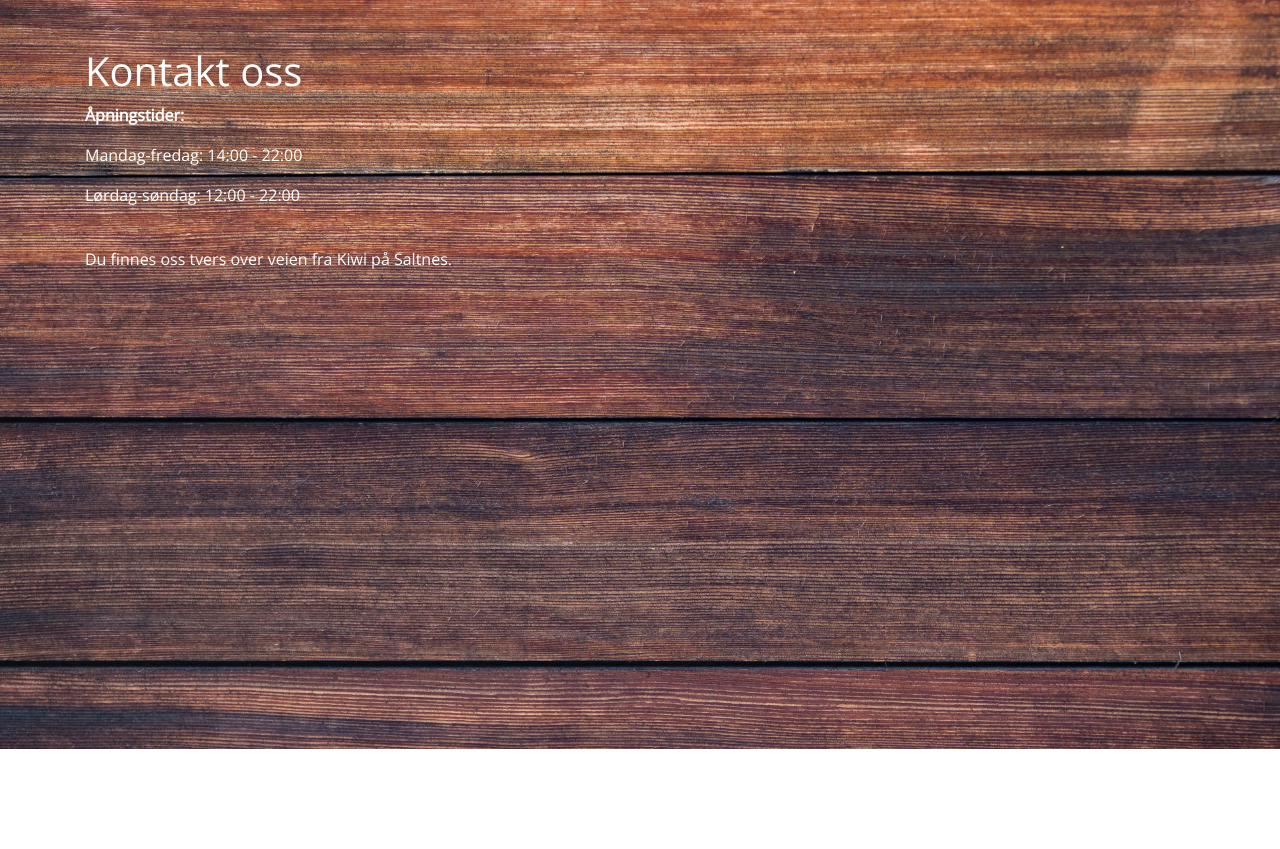
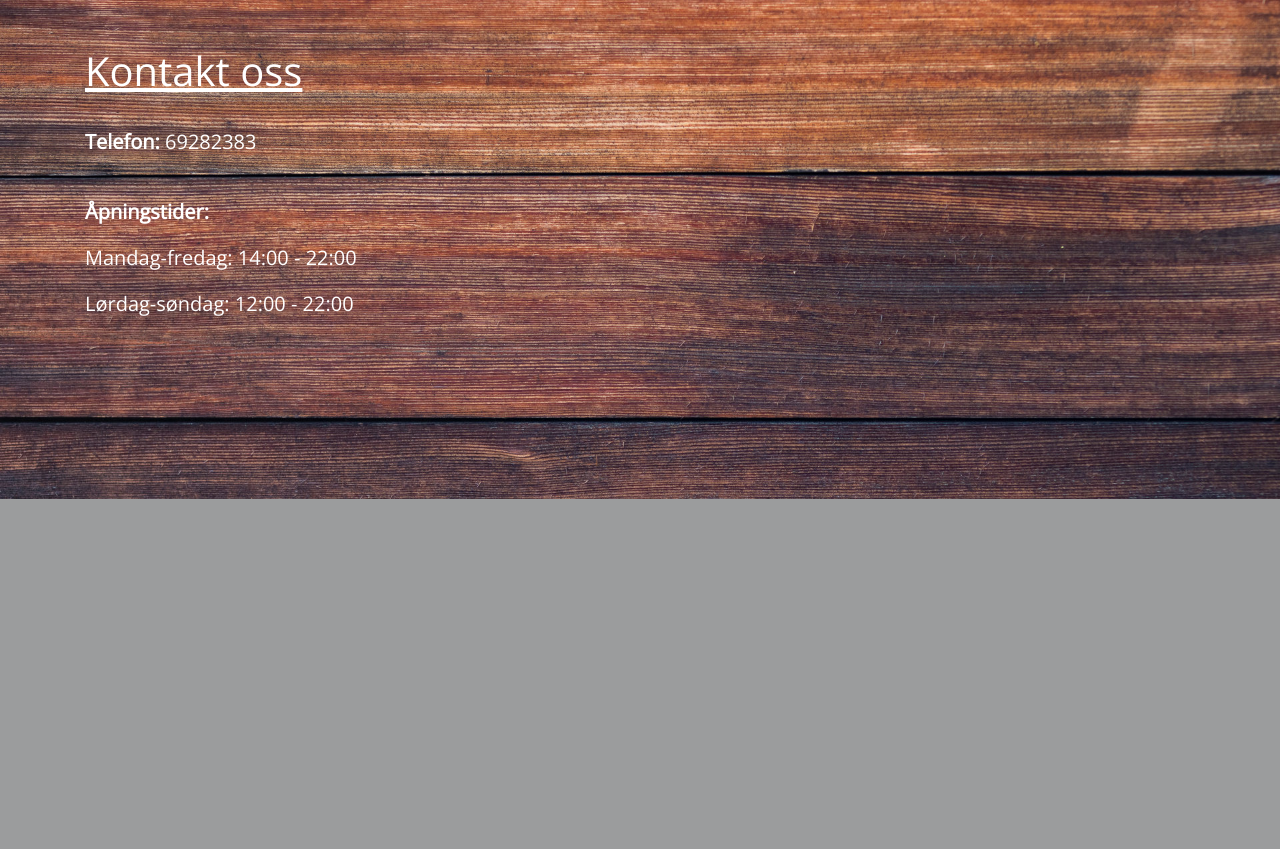
Before and after one commit to Bjolun/saltnes-pizza---grill, a Flask app: page / in a window 1280 px wide. Shown: the part 3051-3900 px from the top of the page. After the commit the page ends 3550 px from the top, so only its background shows below. Run offline with Flask 2, Linux system fonts and the light colour scheme; some libraries are stand-ins or nearby versions.

Commit message:
Added more info and did some styling. Last commit of the day.

```diff
--- a/app/static/css/main.css
+++ b/app/static/css/main.css
@@ -1,7 +1,6 @@
 body{
   font-family: 'Open Sans', sans-serif;
   min-height: 400px;
-  margin-bottom: 100px;
   color: white;
 }
 
@@ -43,8 +42,12 @@ html {
 }
 
 #kontakt {
-  height: 750px;
+  height: 500px;
   background: url(/static/models.jpg);
   background-size: cover;
   background-repeat: no-repeat;
 }
+
+#descrip{
+  font-size: 20px;
+}
--- a/app/templates/base.html
+++ b/app/templates/base.html
@@ -20,13 +20,13 @@
         <div class="collapse navbar-collapse" id="navbarResponsive">
           <ul class="navbar-nav ml-auto">
             <li class="nav-item">
-              <a class="nav-link" href="#pizza">Pizza-meny</a>
+              <a class="nav-link" href="#pizza">Pizza</a>
             </li>
             <li class="nav-item">
-              <a class="nav-link" href="#grill">Grill-meny</a>
+              <a class="nav-link" href="#grill">Grill</a>
             </li>
             <li class="nav-item">
-              <a class="nav-link" href="#thai">Thai-meny</a>
+              <a class="nav-link" href="#thai">Thai</a>
             </li>
             <li class="nav-item">
               <a class="nav-link" href="#kontakt">Kontakt</a>
@@ -47,11 +47,6 @@
     </header>
     {% block content %}
     {% endblock %}
-    <!--<section class="py-5">
-      <div class="container">
-        <h2 class="font-weight-light">Page Content</h2>
-        <p>Lorem ipsum dolor sit amet, consectetur adipisicing elit. Repellendus ab nulla dolorum autem nisi officiis blanditiis voluptatem hic, assumenda aspernatur facere ipsam nemo ratione cumque magnam enim fugiat reprehenderit expedita.</p>
-      </div>
-    </section> -->
+
   </body>
 </html>
--- a/app/templates/index.html
+++ b/app/templates/index.html
@@ -15,12 +15,14 @@
   <div class="row">
     <div class="col-6">
       <div class="mt-5">
-        <h1 id="h1_welcome">Kontakt oss</h1>
+        <h1 id="h1_welcome"><u>Kontakt oss</u></h1>
+        <br>
+        <p id="descrip"><b>Telefon:</b> 69282383</p>
+        <br>
         <p id="descrip"><b>Åpningstider:</b></p>
         <p id="descrip">Mandag-fredag: 14:00 - 22:00</p>
         <p id="descrip">Lørdag-søndag: 12:00 - 22:00</p>
-        <br>
-        <p id="descrip">Du finnes oss tvers over veien fra Kiwi på Saltnes. </p>
+
       </div>
     </div>
     <div class="col-6" id="gmap" align="right">
@@ -31,22 +33,4 @@
   </div>
 </div>
 </div>
-
-
-
-
-<!--<div class="container">
-  <div class="row">
-    <div class="col-6">
-      <div class="mt-5">
-        <h1 id="h1_welcome">Velkommen!</h1>
-        <p id="descrip">Hos Saltnes Grill og Pizza serverer vi god kvalitetsmat til en trivelig pris!
-        Vi har fyldige menyer for Pizza, Grillmat og Thaimat. Menyene består av en rekke
-        kundefavoritter, og vi er stolte av maten vi serverer!</p>
-        <br>
-        <p id="descrip">Du finnes oss tvers over veien fra Kiwi på Saltnes. </p>
-      </div>
-    </div>
-  </div>
-</div>-->
 {% endblock %}
```
